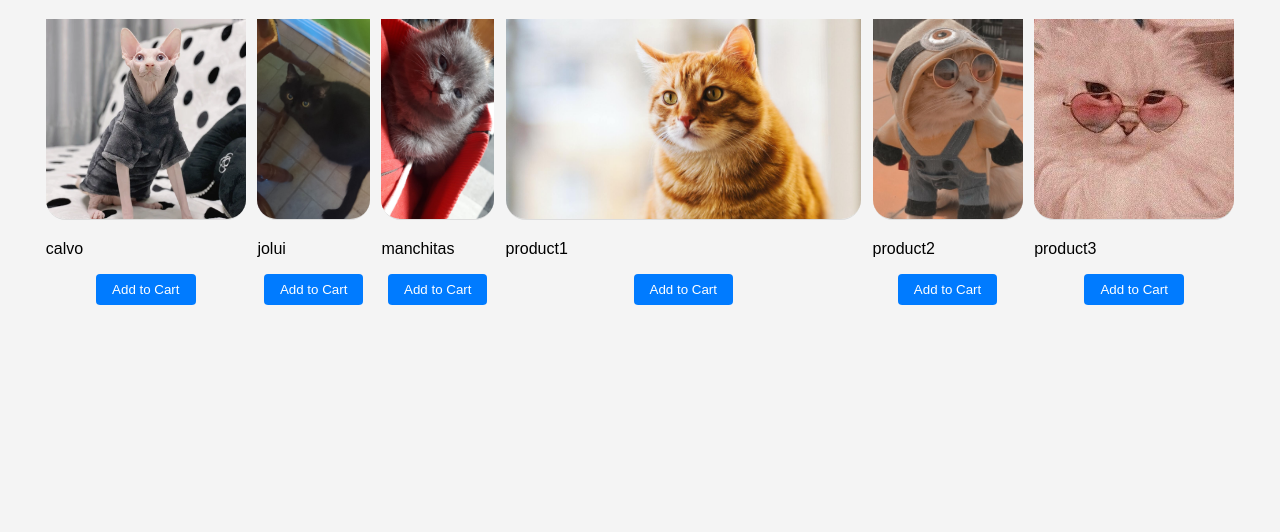
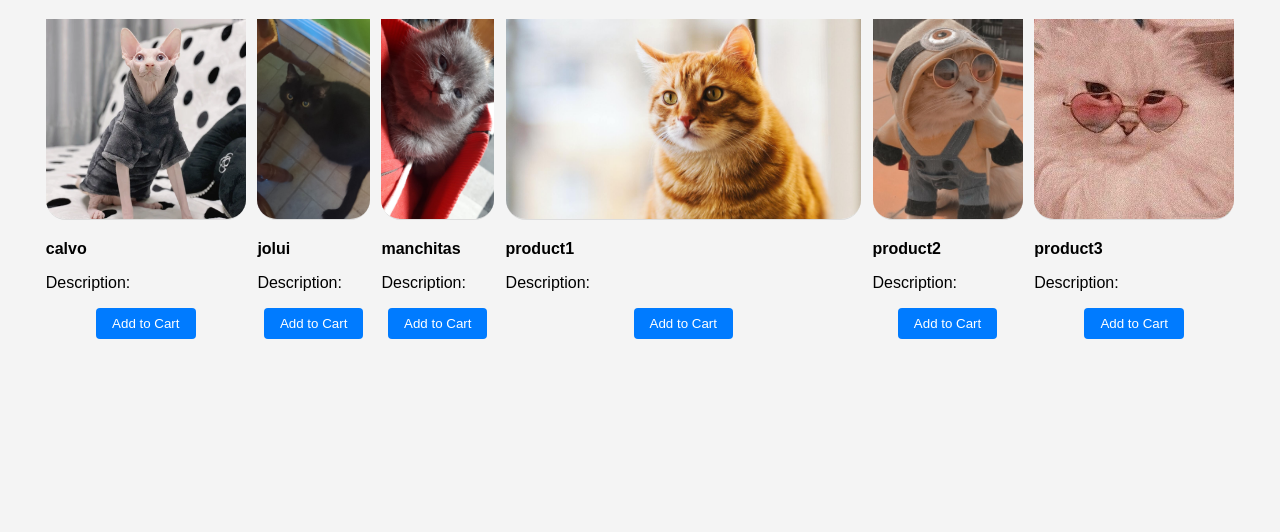
Before and after one commit to ivanjocc/Ecom2-Final-v3, a PHP site: page / in a window 1280 px wide. Shown: the part 205-737 px from the top of the page. Run offline with PHP 8.4, Linux system fonts and the light colour scheme; data comes from the database, SQL or seed files in the repository.

Commit message:
show product description

```diff
--- a/index.php
+++ b/index.php
@@ -1,7 +1,6 @@
 <?php
 session_start();
 
-// Inicializa el carrito si no existe
 if (!isset($_SESSION['cart'])) {
     $_SESSION['cart'] = [];
 }
@@ -13,7 +12,6 @@
 require_once './controller/LogoutController.php';
 
 
-// Establece una conexión a la base de datos
 $db = connexionDB::getConnection();
 
 // Inicia los controladores
@@ -240,19 +238,27 @@
 
     <div class="cat-container">
         <?php
-        // Get the list of cat images from the images directory
+
+        $pdo = new PDO('mysql:host=localhost;dbname=petshop', 'root', '');
+
         $catImages = glob('public/img/*.jpg');
 
         foreach ($catImages as $catImage) {
-            // Get the filename (without the path)
+
             $catName = pathinfo($catImage, PATHINFO_FILENAME);
+
+
+            $stmt = $pdo->prepare("SELECT description FROM product WHERE name = ?");
+            $stmt->execute([$catName]);
+            $description = $stmt->fetchColumn();
+
             ?>
 
             <div class="cat-item">
                 <img src="<?= $catImage ?>" alt="<?= $catName ?>">
-                <p><?= $catName ?></p>
+                <strong><p><?= $catName ?></p></strong>
+                <p>Description: <br> <?= $description ?></p>
 
-                <!-- Add a form with hidden fields to send product details -->
                 <form method="post">
                     <input type="hidden" name="product_id" value="<?= $catName ?>">
                     <input type="hidden" name="product_name" value="<?= $catName ?>">
@@ -264,6 +270,11 @@
     </div>
 </main>
 
+
+
+
+
+
 <?php include 'includes/footer.php'; ?>
 
 </body>
```
